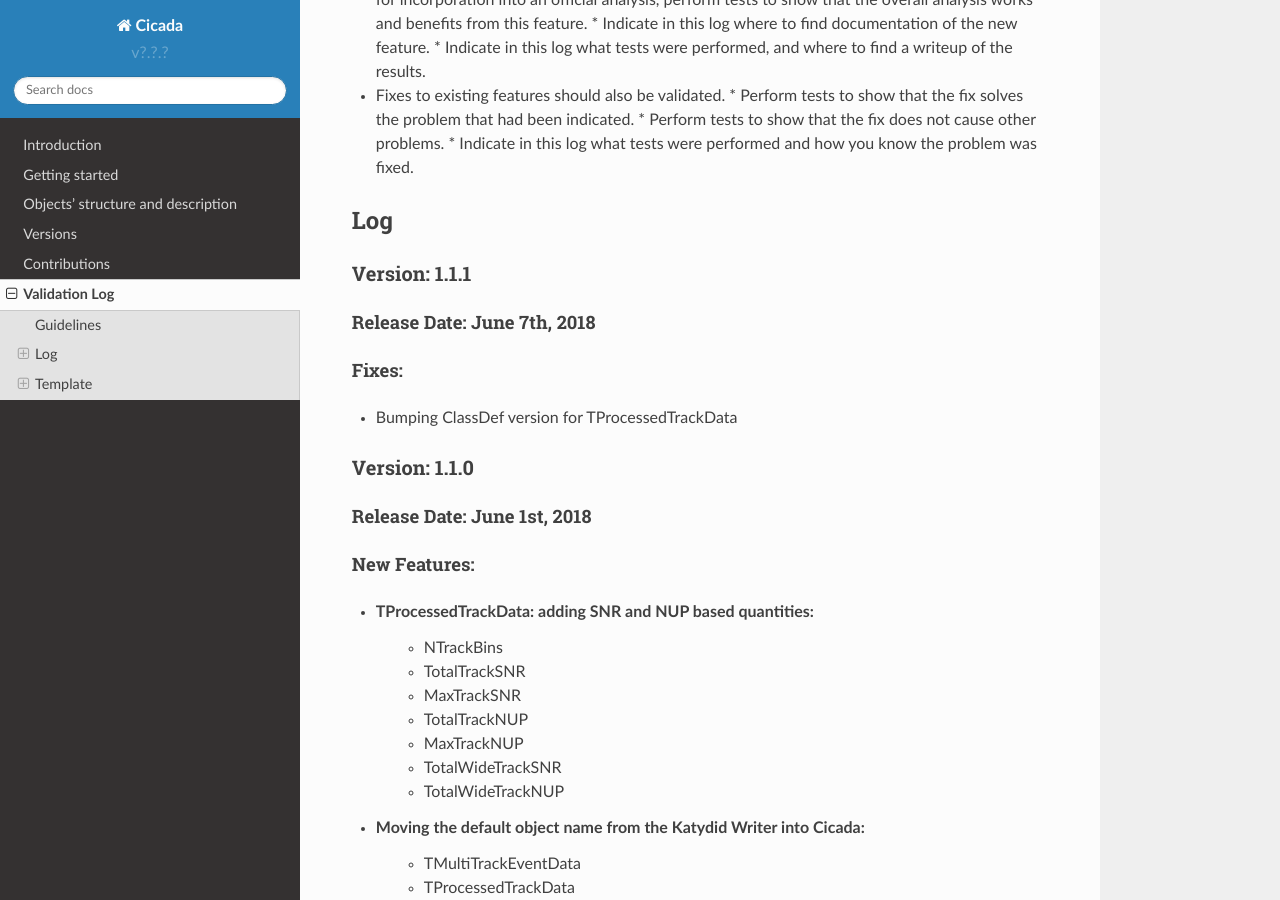
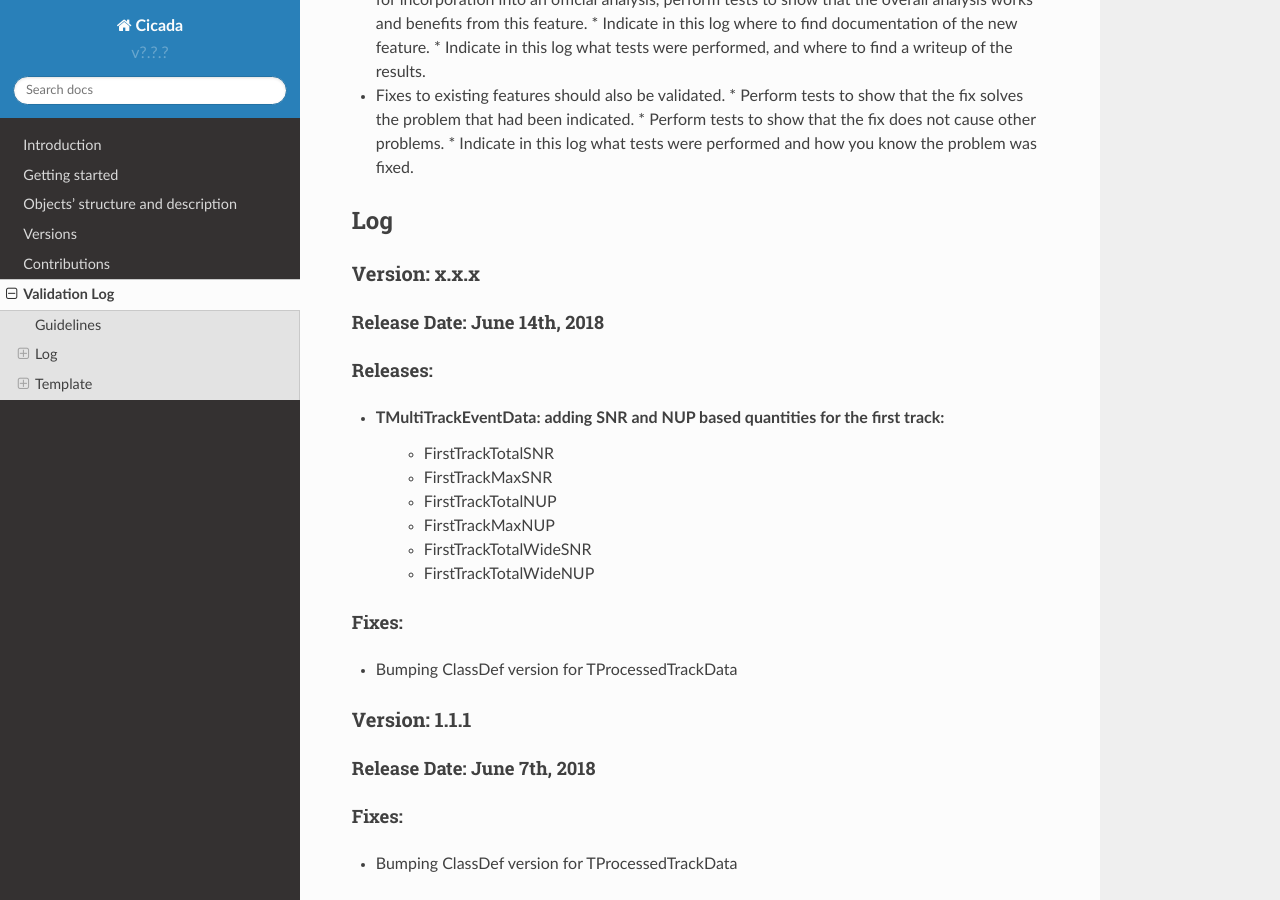
Before and after one commit to project8/cicada, a Sphinx documentation site: the page built from Documentation/ValidationLog.rst, in a window 1280 px wide and 900 px high, scrolled down 276 px. Built offline with Sphinx 7.4.7 and the Read the Docs theme 2.0.0, drawn with Linux system fonts in a browser that asks for light colours.

Commit message:
ValidationLog update

```diff
--- a/Documentation/ValidationLog.rst
+++ b/Documentation/ValidationLog.rst
@@ -17,6 +17,27 @@ Guidelines
 
 Log
 ---
+
+Version: x.x.x
+~~~~~~~~~~~~~~
+
+Release Date: June 14th, 2018
+''''''''''''''''''''''''''''
+Releases:
+'''''''''
+
+* TMultiTrackEventData: adding SNR and NUP based quantities for the first track:
+    * FirstTrackTotalSNR
+    * FirstTrackMaxSNR
+    * FirstTrackTotalNUP
+    * FirstTrackMaxNUP
+    * FirstTrackTotalWideSNR
+    * FirstTrackTotalWideNUP
+
+Fixes:
+''''''
+
+* Bumping ClassDef version for TProcessedTrackData
 
 Version: 1.1.1
 ~~~~~~~~~~~~~~
```
